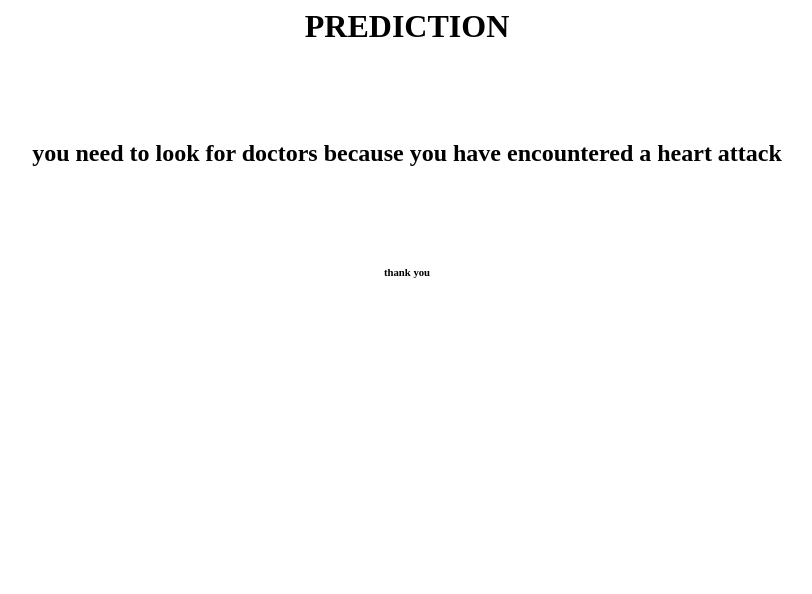
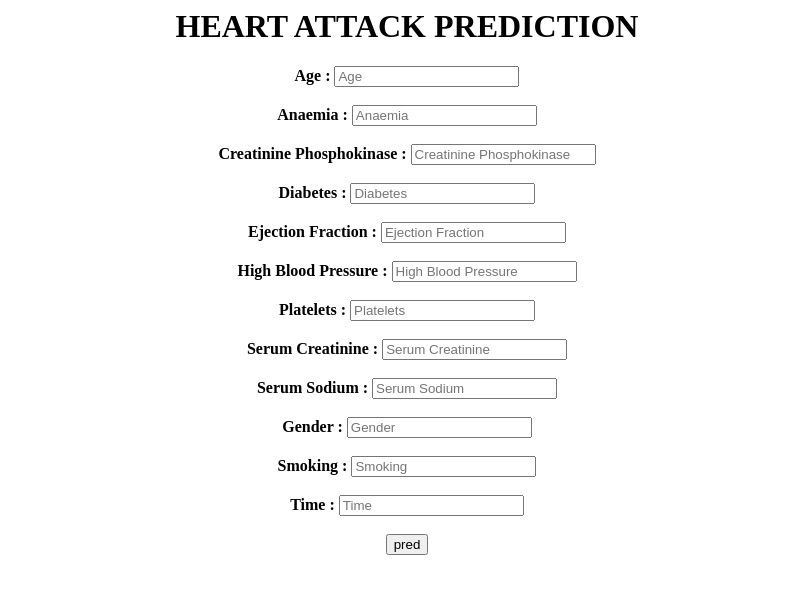
Before and after one commit to yasho191/Heart_Failure_Prediction, a Python web app: template Flask/templates/homepage.html in a window 1280 px wide. Shown: the top 594 px of the page, without its empty margins (233-1045 px from the left). Run offline with Jinja, Linux system fonts and the light colour scheme; the template is opened without the code that fills it, so the values that code supplies are empty.

Commit message:
Update homepage.html

```diff
--- a/Flask/templates/homepage.html
+++ b/Flask/templates/homepage.html
@@ -1,30 +1,27 @@
 <html>
-
 	<body>
-
 		<center>
 
-			<h1> PREDICTION </h1>
-			<br>
-			<br>
-			<br>
-			{%if data==0%}
-			<h2> You have not encountered a heart attack </h2>
+			<h1> HEART ATTACK PREDICTION </h1>
+			<body background=''>
 
-				{{pred}}
-
-			{%else%}
-			<h2> you need to look for doctors because you have encountered a heart attack</h2>
-			<br>
-			<br>
-			<br>
-
-			{%endif%}
-			<h6> thank you </h6>
-
+				<form method="POST", action="{{url_for('home')}}">
+					<b> Age : <input type="number", name='a', placeholder='Age'><br><br>
+					<b> Anaemia : <input type="number", name='b', placeholder='Anaemia'><br><br>
+					<b> Creatinine Phosphokinase : <input type="number", name='c', placeholder='Creatinine Phosphokinase'><br><br>
+					<b> Diabetes : <input type="number", name='d', placeholder='Diabetes'><br><br>
+					<b> Ejection Fraction : <input type="number", name='e', placeholder='Ejection Fraction'><br><br>
+					<b> High Blood Pressure : <input type="number", name='f', placeholder='High Blood Pressure'><br><br>
+					<b> Platelets : <input type="number", name='g', placeholder='Platelets'><br><br>
+					<b> Serum Creatinine : <input type="number", name='h', placeholder='Serum Creatinine'><br><br>
+					<b> Serum Sodium : <input type="number", name='i', placeholder='Serum Sodium'><br><br>
+					<b> Gender : <input type="number", name='j', placeholder='Gender'><br><br>
+					<b> Smoking : <input type="number", name='k', placeholder='Smoking'><br><br>
+					<b> Time : <input type="number", name='l', placeholder='Time'><br><br>
+					<input type="submit", value='pred'>
+				</b>
+			</form>
 
 		</center>
-
 	</body>
-
-</html>
+	</html>
```
